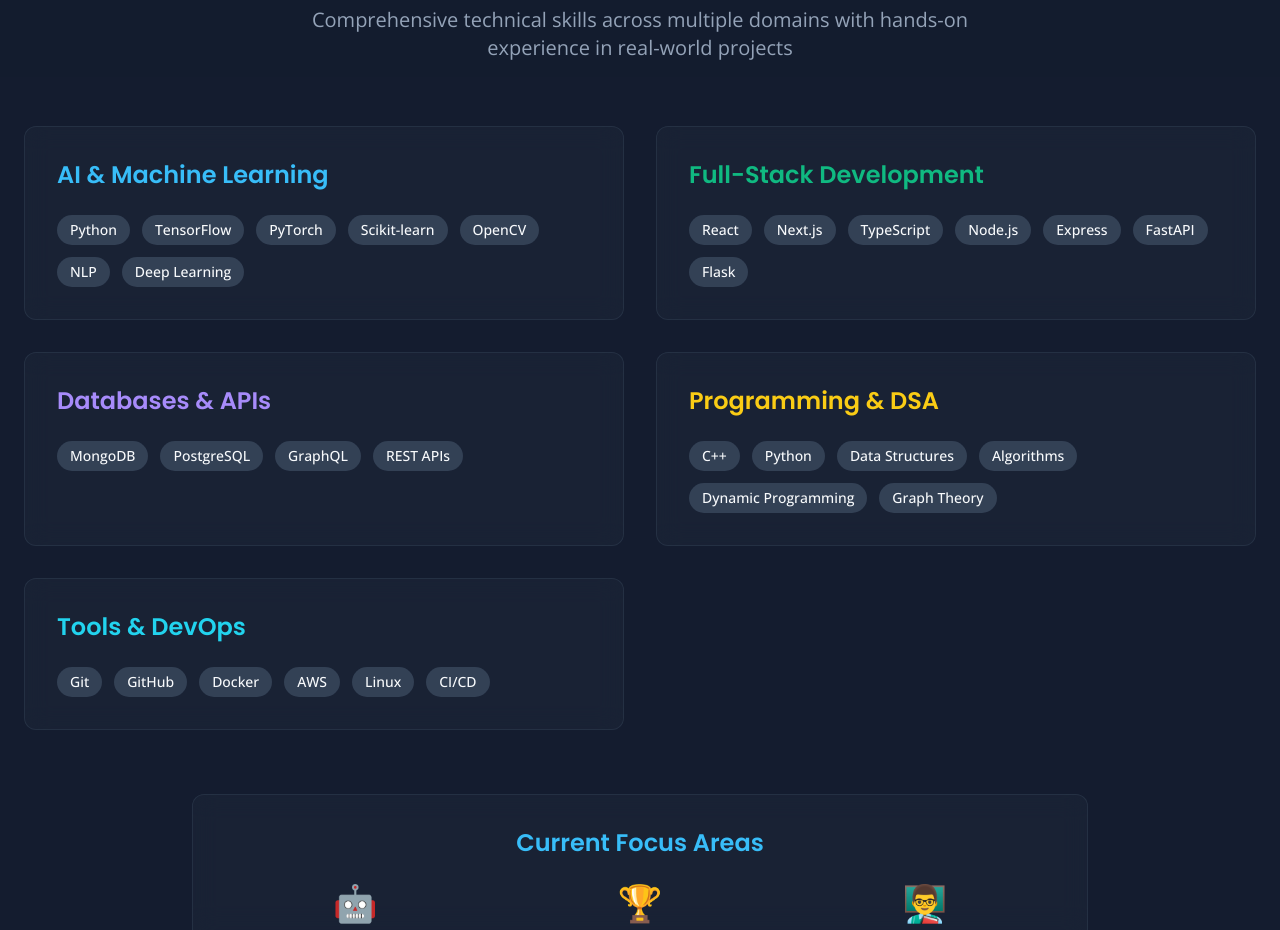
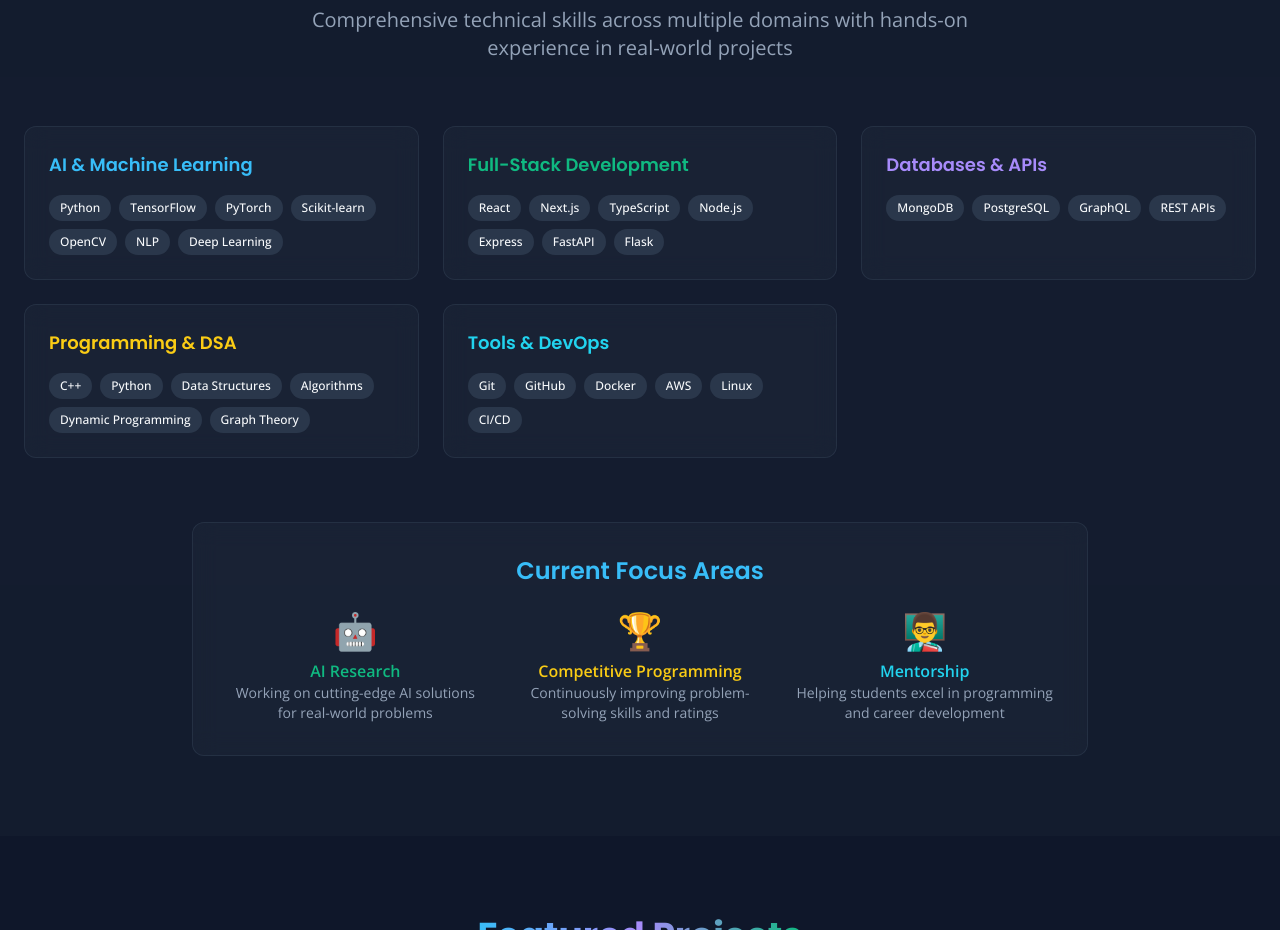
Before and after one commit to prachi-kCoder/My_Tech_Journey, a React (Vite) app: page / in a window 1280 px wide. Shown: the part 940-1870 px from the top of the page. Built offline with nearby package versions, Linux system fonts and the light colour scheme.

Commit message:
Changes
Co-authored-by: prachi-kCoder <162518328+prachi-kCoder@users.noreply.github.com>

```diff
--- a/src/components/SkillsSection.tsx
+++ b/src/components/SkillsSection.tsx
@@ -42,19 +42,19 @@ const SkillsSection = () => {
           </p>
         </div>
 
-        <div className="grid md:grid-cols-2 gap-8">
+        <div className="grid sm:grid-cols-2 lg:grid-cols-3 gap-6">
           {skillCategories.map((category, index) => (
-            <div key={index} className="glass-card p-8 hover:scale-105 transition-transform duration-300">
-              <h3 className={`text-2xl font-poppins font-semibold mb-6 ${category.color}`}>
+            <div key={index} className="glass-card p-6 hover:border-sky-400/40 transition-colors duration-300">
+              <h3 className={`text-lg font-poppins font-semibold mb-4 ${category.color}`}>
                 {category.title}
               </h3>
 
-              <div className="flex flex-wrap gap-3">
+              <div className="flex flex-wrap gap-2">
                 {category.skills.map((skill, skillIndex) => (
                   <Badge
                     key={skillIndex}
                     variant="secondary"
-                    className="bg-slate-700 text-foreground hover:bg-slate-600 hover:scale-110 transition-all duration-200 px-3 py-1 text-sm font-medium"
+                    className="bg-slate-700/70 text-foreground hover:bg-slate-600 transition-colors px-2.5 py-1 text-xs font-medium"
                   >
                     {skill}
                   </Badge>
```
